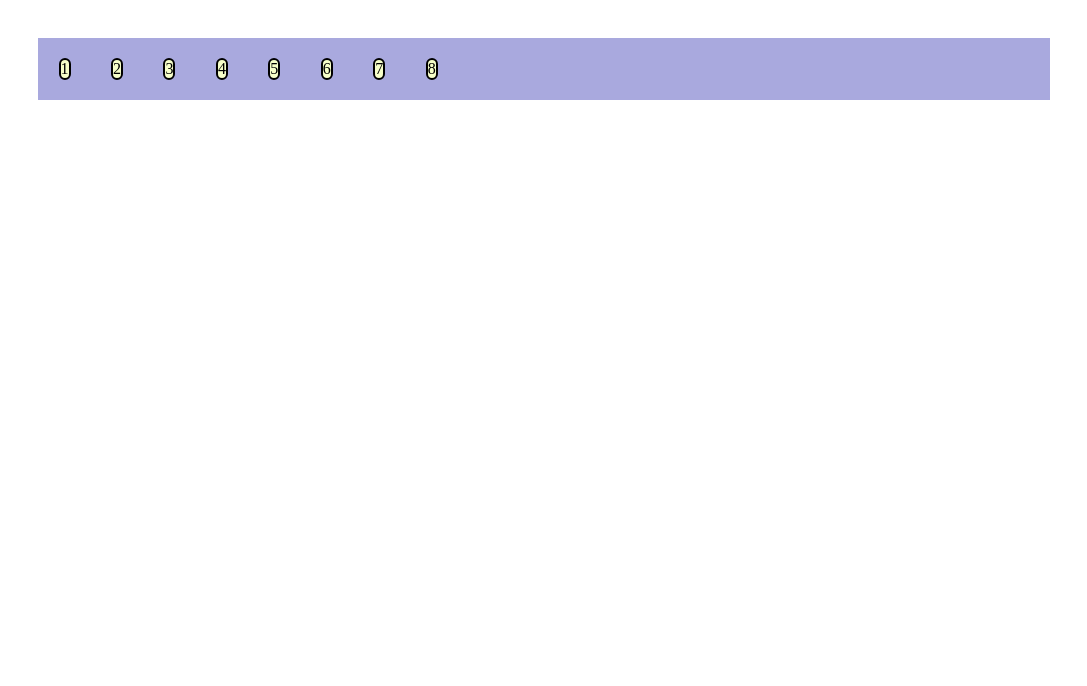
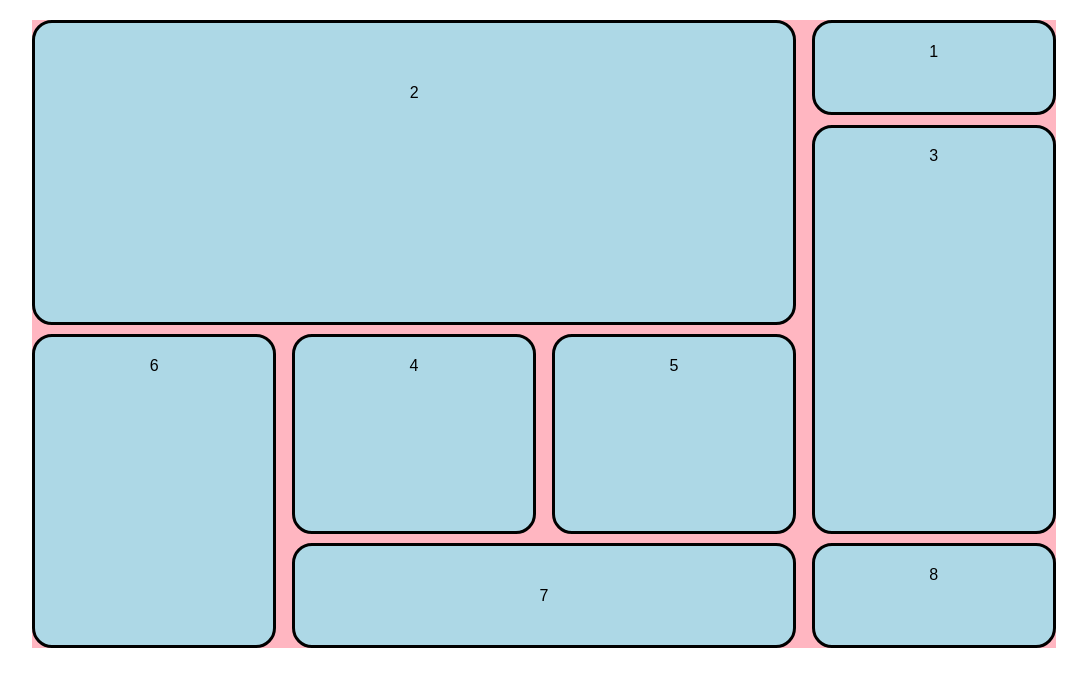
Before and after one commit to lisamaliqi/lisamaliqi.github.io, a website: page index.html in a window 1280 px wide. Shown: the whole page, without its empty margins (96-1183 px from the left). Drawn offline with Linux system fonts and the light colour scheme.

Commit message:
creating a layout for three different views

```diff
--- a/index.html
+++ b/index.html
@@ -9,14 +9,14 @@
 </head>
 <body>
     <div class="container">
-        <div class="block 1">1</div>
-        <div class="block 2">2</div>
-        <div class="block 3">3</div>
-        <div class="block 4">4</div>
-        <div class="block 5">5</div>
-        <div class="block 6">6</div>
-        <div class="block 7">7</div>
-        <div class="block 8">8</div>
+        <div class="block div1">1</div>
+        <div class="block div2">2</div>
+        <div class="block div3">3</div>
+        <div class="block div4">4</div>
+        <div class="block div5">5</div>
+        <div class="block div6">6</div>
+        <div class="block div7">7</div>
+        <div class="block div8">8</div>
     </div>
 </body>
 </html>
--- a/style.css
+++ b/style.css
@@ -1,12 +1,79 @@
+/* media query
+BIGGEST= MIN 1050
+MIDDLE= 600 - 1049
+SMALLEST = MAX 425
+*/
+
+
+* {
+    margin: 0;
+    padding: 0;
+    box-sizing: border-box;
+}
+
+body {
+    font-family: 'Arial', sans-serif;
+    /* min-height: 100vh; */
+}
+
+
 .container {
-    margin: 3% 10%;
-    background: rgb(169, 169, 222);
-    display: flex;
+    margin: 20px 20px;
+    background-color: lightpink;
+    display: grid;
 }
 
 .block {
-    margin: 2%;
-    background: rgb(247, 255, 201);
-    border: 2px solid #000;
-    border-radius: 15px;
+    border: 3px solid #000;
+    background: lightblue;
+    border-radius: 20px;
+    text-align: center;
+    padding: 13%;
+    margin-bottom: 4%;
 }
+
+@media all and (min-width: 601px) {
+    .container {
+        margin: 20px 5%;
+        grid-template-columns: repeat(3, 1fr);
+        grid-template-rows: repeat(8, 1fr);
+        grid-column-gap: 1.5%;
+        grid-row-gap: 1.5%;
+    }
+
+    .block {
+        margin-bottom: 0px;
+        padding: 13%;
+    }
+
+    .div1 { grid-area: 4 / 1 / 5 / 2; }
+    .div2 { grid-area: 1 / 1 / 4 / 4; }
+    .div3 { grid-area: 4 / 3 / 8 / 4; }
+    .div4 { grid-area: 5 / 1 / 7 / 2; }
+    .div5 { grid-area: 7 / 1 / 9 / 2; }
+    .div6 { grid-area: 4 / 2 / 7 / 3; }
+    .div7 { grid-area: 7 / 2 / 9 / 3; }
+    .div8 { grid-area: 8 / 3 / 9 / 4; }
+}
+
+@media all and (min-width: 1000px) {
+    .container {
+        margin: 20px 10%;
+        grid-template-columns: repeat(4, 1fr);
+        grid-template-rows: repeat(6, 1fr);
+    }
+
+    .block {
+        margin-bottom: 0px;
+        padding: 8%;
+    }
+
+    .div1 { grid-area: 1 / 4 / 2 / 5; }
+    .div2 { grid-area: 1 / 1 / 4 / 4; }
+    .div3 { grid-area: 2 / 4 / 6 / 5; }
+    .div4 { grid-area: 4 / 2 / 6 / 3; }
+    .div5 { grid-area: 4 / 3 / 6 / 4; }
+    .div6 { grid-area: 4 / 1 / 7 / 2; }
+    .div7 { grid-area: 6 / 2 / 7 / 4; }
+    .div8 { grid-area: 6 / 4 / 7 / 5; }
+}
```
